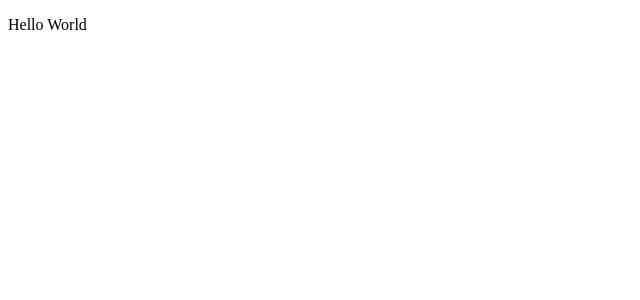
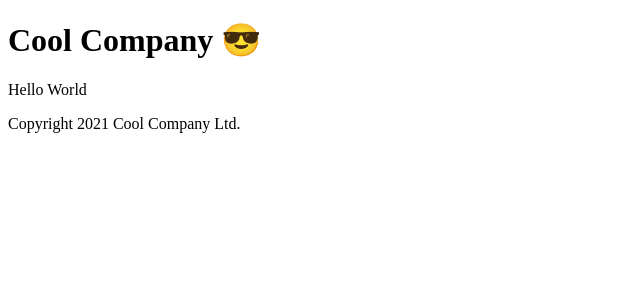
Before and after one commit to joetorsney/next-oauth-tailwind, a Next.js app: page / in a window 1280 px wide. Shown: the top 300 px of the page, without its empty margins (0-640 px from the left). Built offline with nearby package versions, Linux system fonts and the light colour scheme.

Commit message:
add layout

```diff
--- /dev/null
+++ b/components/layout.js
@@ -0,0 +1,23 @@
+import React from 'react'
+import Head from 'next/head'
+
+const Layout = (props) => {
+  return (
+    <>
+      <Head>
+        <title>My awesome test project</title>
+      </Head>
+      <header>
+        <h1>Cool Company 😎</h1>
+      </header>
+      <main>
+        {props.children}
+      </main>
+      <footer>
+        Copyright 2021 Cool Company Ltd.
+      </footer>
+    </>
+  )
+}
+
+export default Layout;
--- a/pages/index.js
+++ b/pages/index.js
@@ -1,6 +1,9 @@
+import Layout from "../components/layout"
 
 export default function Home() {
   return (
-    <p>Hello World</p>
+    <Layout>
+      <p>Hello World</p>
+    </Layout>
   )
 }
```
